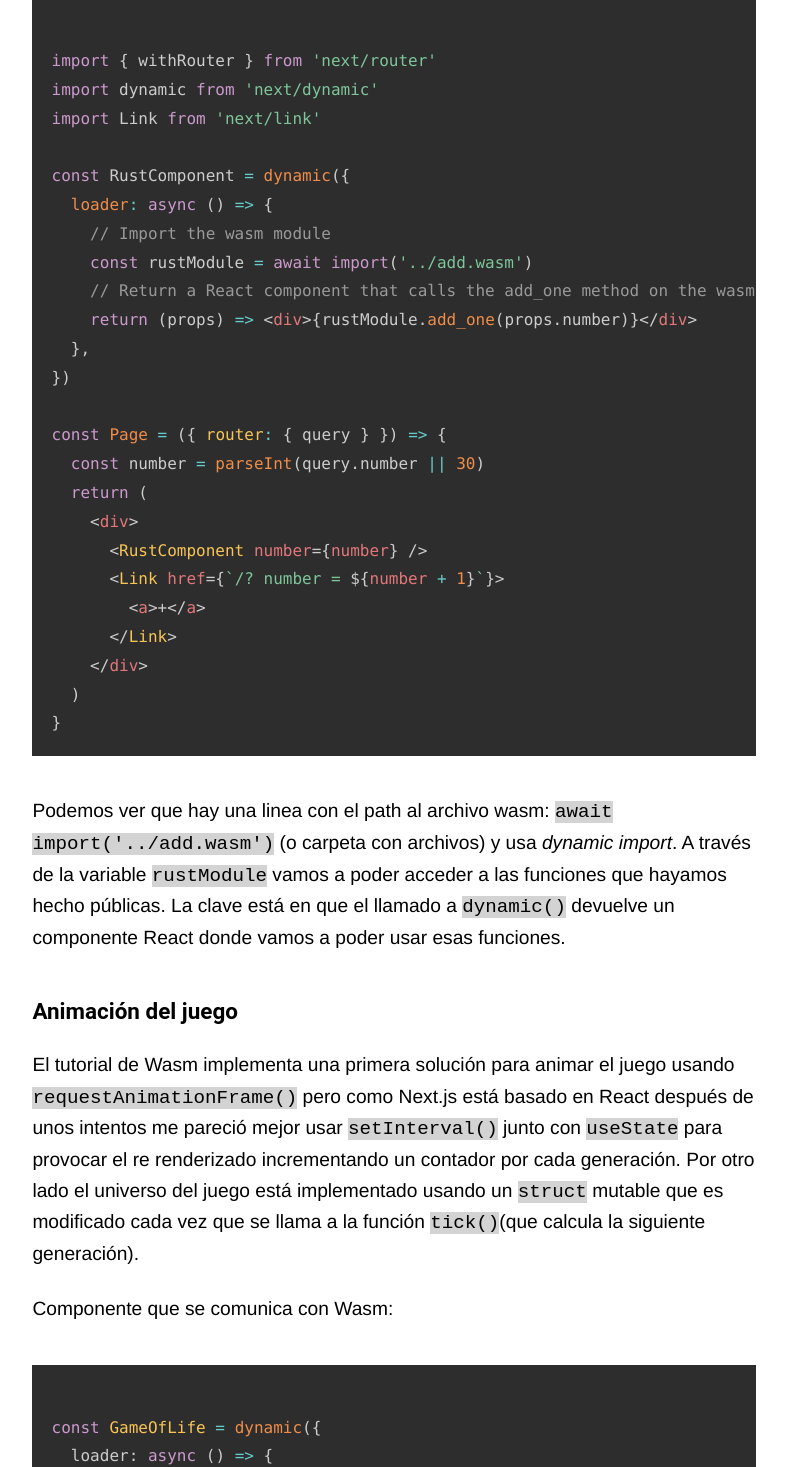
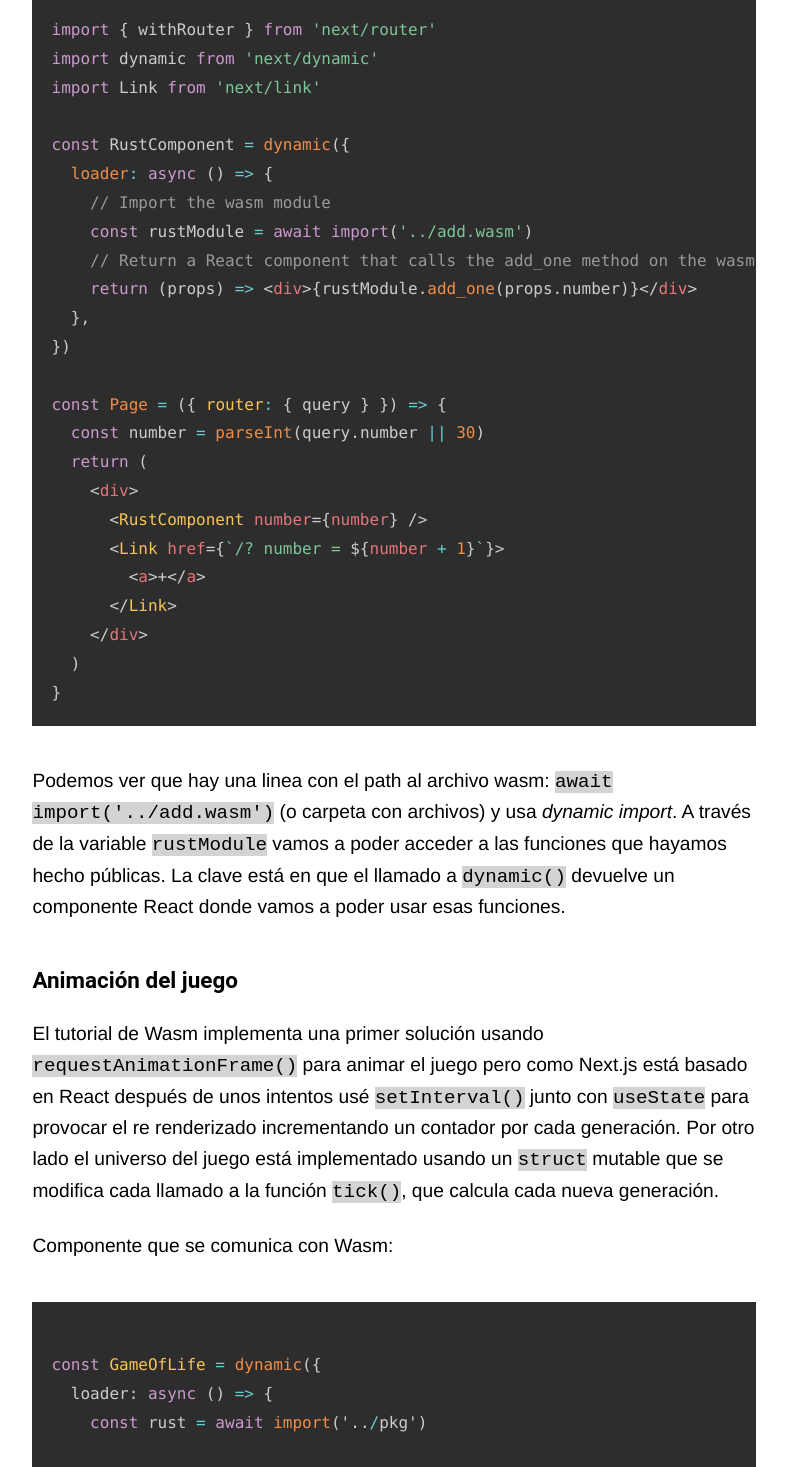
Before and after one commit to ignacio-gc/wasm-gol-next, a Next.js app: page /acerca in a window 1280 px wide. Shown: the part 1860-3327 px from the top of the page, without its empty margins (246-1033 px from the left). Built offline with nearby package versions, Linux system fonts and the light colour scheme.

Commit message:
último retoque

```diff
--- a/pages/acerca.js
+++ b/pages/acerca.js
@@ -140,7 +140,7 @@ const GameOfLife = dynamic({
           </div>
           <div className={styles.texto}>
             <h3>Comunicación con Wasm</h3>
-          La información al respecto no es mucha. Dentro del repositorio de Next.js vamos a encontrar un
+          Dentro del repositorio de Next.js vamos a encontrar un
           ejemplo que se llama "with-webassembly" donde se muestra cómo crear un componente con Wasm.
           Nos interesa el archivo <a href="https://github.com/vercel/next.js/blob/canary/examples/with-webassembly/pages/index.js"> index.js</a> donde
           podemos ver cómo se hace:
@@ -153,14 +153,13 @@ const GameOfLife = dynamic({
           </div>
           <div className={styles.texto}>
             <h3>Animación del juego</h3>
-          El tutorial de Wasm implementa una primera solución para animar el juego usando
-          <code className={styles.nb}> requestAnimationFrame()</code> pero
-          como Next.js está basado en React después de unos intentos me pareció mejor
-          usar <code className={styles.nb}>setInterval()</code> junto con <code className={styles.nb}>useState</code> para
+          El tutorial de Wasm implementa una primer solución usando <code className={styles.nb}> requestAnimationFrame()
+          </code> para animar el juego pero como Next.js está basado en React después de unos intentos
+          usé <code className={styles.nb}>setInterval()</code> junto con <code className={styles.nb}>useState</code> para
           provocar el re renderizado incrementando un contador por cada generación.
           Por otro lado el universo del juego está implementado usando un <code className={styles.nb}>struct</code> mutable
-          que es modificado cada vez que se llama a la función <code className={styles.nb}>tick()</code>
-          (que calcula la siguiente generación).
+          que se modifica cada llamado a la función <code className={styles.nb}>tick()</code>
+          , que calcula cada nueva generación.
         </div>
           <div className={styles.texto}><p>Componente que se comunica con Wasm:</p>
             <pre className={styles.codeBlock}><code className={"language-rust"}>{fragmentoRust}</code></pre></div>
```
